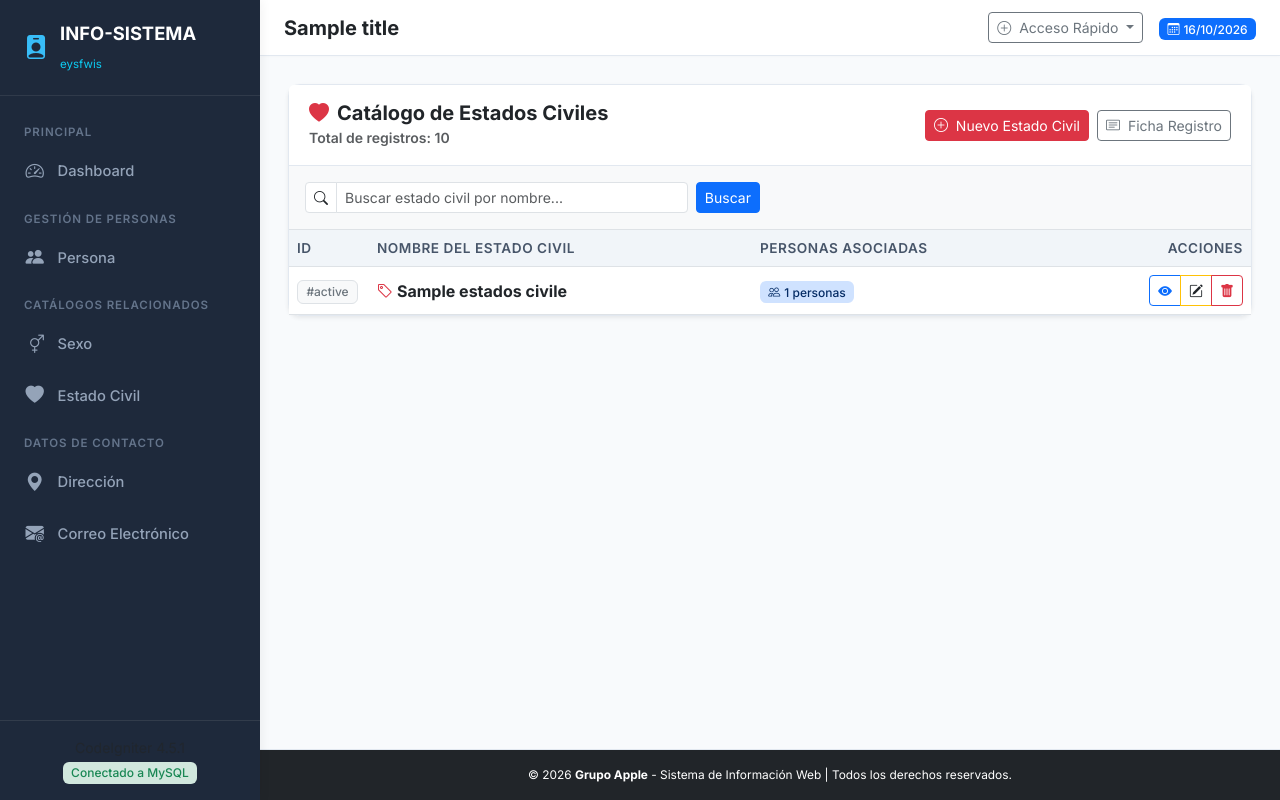
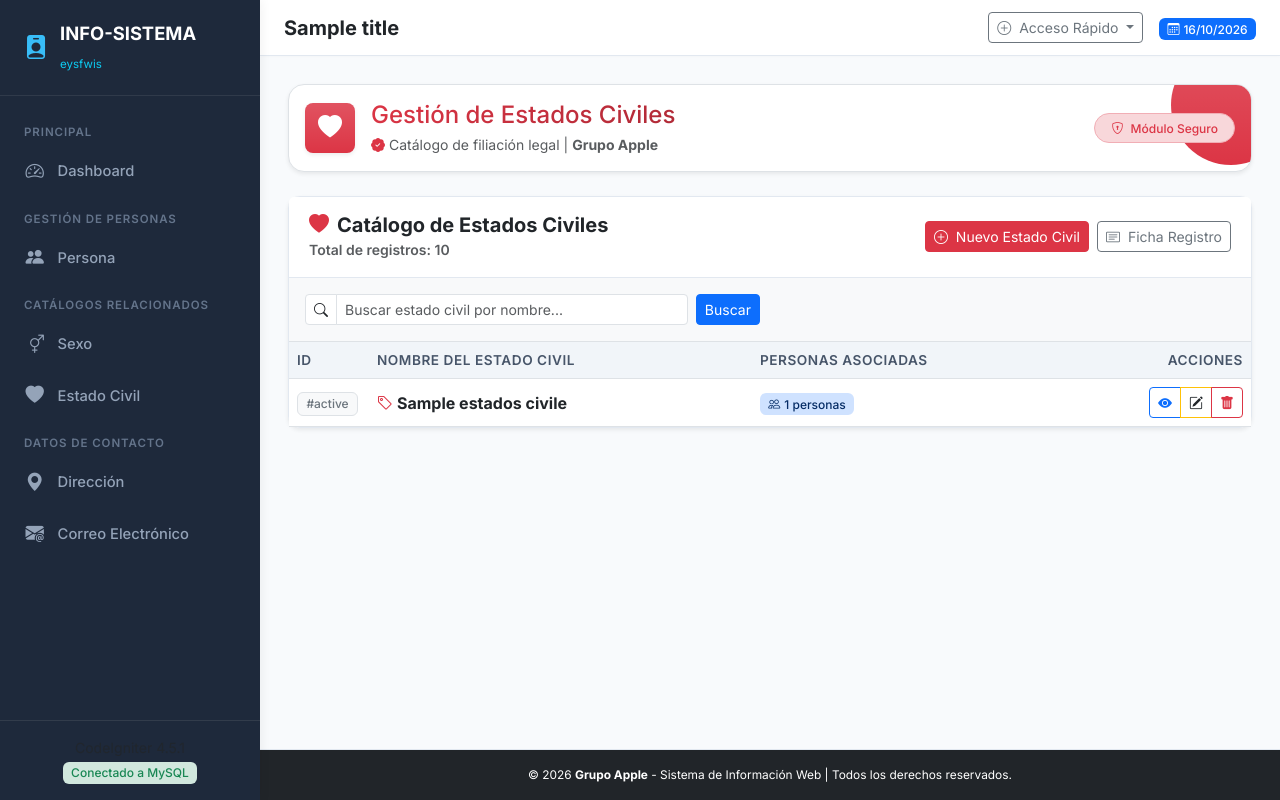
Before and after one commit to geraldmendezbonilla-wq/Grupo_Apple, a CodeIgniter 4 app: the page made by eysfwis-main/app/Views/estadocivil/estadocivil_list.php in a window 1280 px wide. Run offline with PHP 8.4 and a stand-in for CodeIgniter, Linux system fonts and the light colour scheme; the template is opened without the code that fills it: most values are stand-ins (such as "Sample title", 1, 10 or a date in 2020); data that the repository does not hold is empty; some libraries are stand-ins or nearby versions.

Commit message:
Commit 8: Optimizacion de interfaz y cabecera en el modulo de estado civil

```diff
--- a/eysfwis-main/app/Views/estadocivil/estadocivil_list.php
+++ b/eysfwis-main/app/Views/estadocivil/estadocivil_list.php
@@ -1,6 +1,35 @@
-<?= $this->extend('layout/main') ?>
+    <?= $this->extend('layout/main') ?>
 
 <?= $this->section('content') ?>
+
+<!-- Cabecera Estilizada Módulo Estado Civil -->
+<div class="p-3 mb-4 bg-white rounded-4 border shadow-sm position-relative overflow-hidden">
+    <div class="position-absolute top-0 end-0 bg-danger bg-gradient opacity-10 rounded-circle" style="width: 120px; height: 120px; margin-right: -40px; margin-top: -40px;"></div>
+
+    <div class="d-flex align-items-center justify-content-between flex-wrap gap-3 position-relative z-1">
+        <div class="d-flex align-items-center gap-3">
+            <div class="p-3 bg-danger bg-gradient text-white rounded-3 shadow-sm d-flex align-items-center justify-content-center" style="width: 50px; height: 50px;">
+                <i class="bi bi-heart-fill fs-4"></i>
+            </div>
+            <div>
+                <h2 class="h4 fw-extrabold text-dark mb-1 d-flex align-items-center gap-2">
+                    <span style="background: linear-gradient(135deg, #dc3545 0%, #b02a37 100%); -webkit-background-clip: text; -webkit-text-fill-color: transparent;">
+                        Gestión de Estados Civiles
+                    </span>
+                </h2>
+                <p class="text-muted small mb-0 d-flex align-items-center gap-1">
+                    <i class="bi bi-patch-check-fill text-danger"></i> Catálogo de filiación legal | <strong>Grupo Apple</strong>
+                </p>
+            </div>
+        </div>
+
+        <div class="d-flex align-items-center gap-2">
+            <span class="badge bg-danger-subtle text-danger border border-danger-subtle px-3 py-2 rounded-pill shadow-xs">
+                <i class="bi bi-shield-lock me-1"></i> Módulo Seguro
+            </span>
+        </div>
+    </div>
+</div>
 
 <div class="card shadow-sm">
     <div class="card-header d-flex flex-wrap justify-content-between align-items-center gap-2">
```
